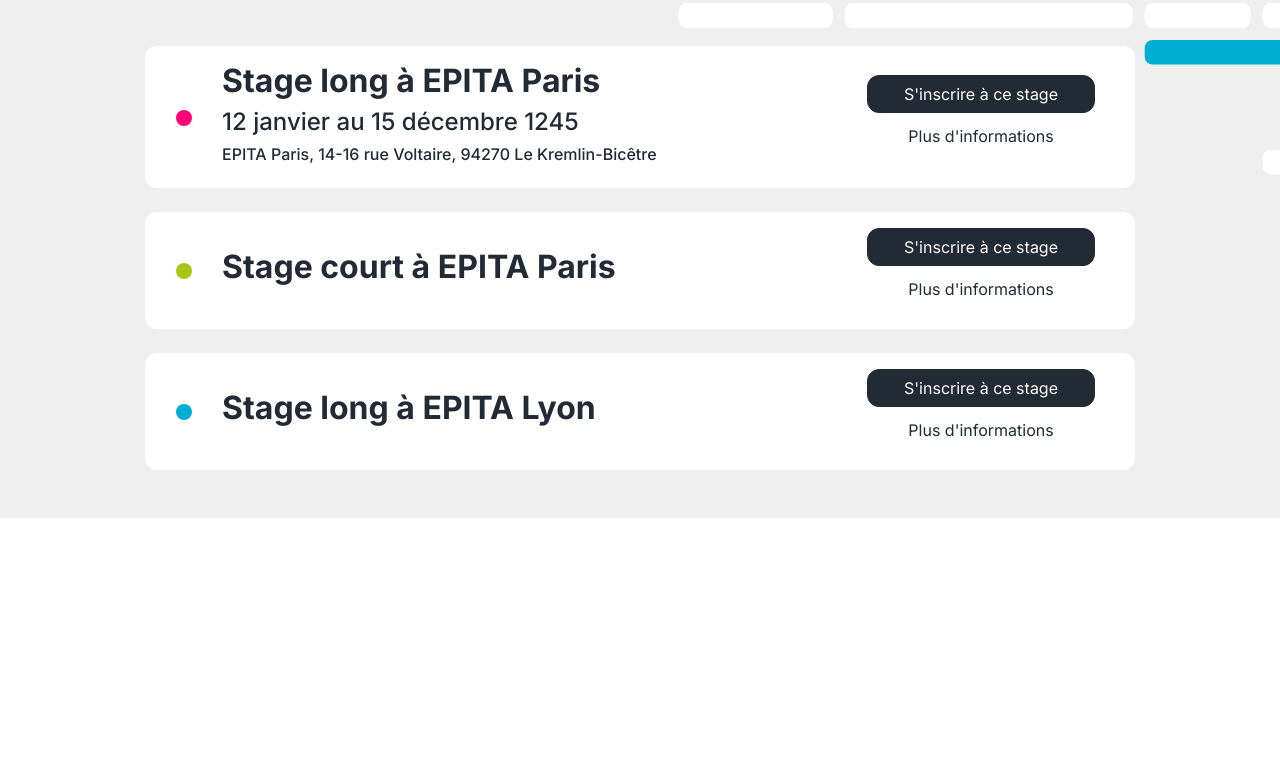
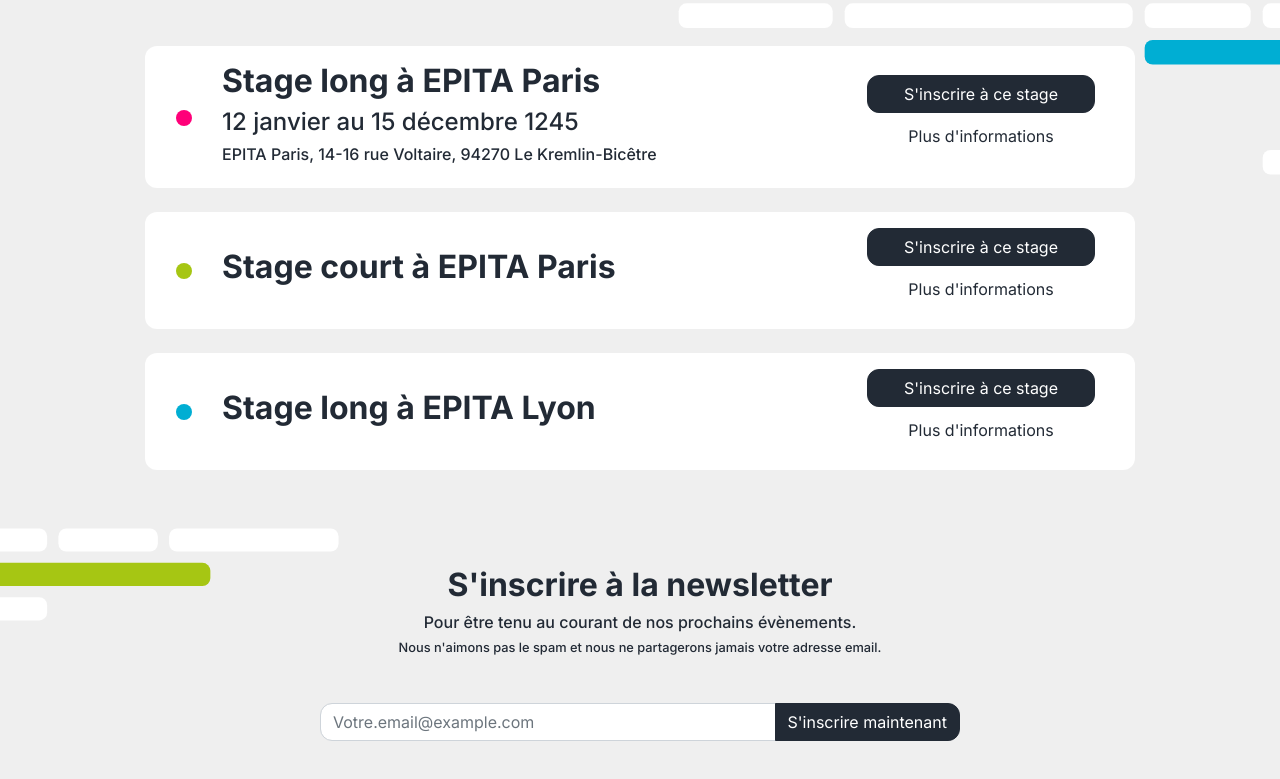
Before and after one commit to prologin/gcc-site, a Vue app in the folder front/: page / in a window 1280 px wide. Shown: the part 680-1459 px from the top of the page. Before the commit the page ends 1198 px from the top, so only its background shows below. Built offline with nearby package versions, Linux system fonts and the light colour scheme.

Commit message:
front: Add newsletter component

```diff
--- /dev/null
+++ b/front/src/components/Newsletter.vue
@@ -0,0 +1,61 @@
+<template>
+    <div class="background-style text-center py-5">
+        <h1>S'inscrire à la newsletter</h1>
+        <h3>Pour être tenu au courant de nos prochains évènements.</h3>
+        <h4>Nous n'aimons pas le spam et nous ne partagerons jamais votre adresse email.</h4>
+        <b-form class="w-50 mx-auto m-5" @submit="onSubmit">
+            <b-input-group
+                id="input-group-1"
+                label-for="input-1"
+                >
+                <b-form-input
+                    id="input-1"
+                    v-model="form.email"
+                    type="email"
+                    placeholder="Votre.email@example.com"
+                    class="rounded-input"
+                    required
+                    >
+                </b-form-input>
+                <b-input-group-append>
+                    <b-button type="submit" class="primary-button">S'inscrire maintenant</b-button>
+                </b-input-group-append>
+            </b-input-group>
+        </b-form>
+    </div>
+</template>
+
+<script>
+import Vue from 'vue'
+
+export default Vue.extend({
+  name: 'Newsletter',
+  data () {
+    return {
+      form: {
+        email: ''
+      }
+    }
+  },
+  methods: {
+    onSubmit (event) {
+      event.preventDefault()
+      alert(JSON.stringify(this.form))
+    }
+  }
+})
+</script>
+
+<style>
+.background-style {
+  background-color: #efefef;
+  background-image: url('../assets/newsletter_bg.svg');
+  background-repeat:no-repeat;
+  background-size:cover;
+}
+
+.rounded-input {
+  border-top-left-radius: var(--global-border-radius) !important;
+  border-bottom-left-radius: var(--global-border-radius) !important;
+}
+</style>
--- a/front/src/views/Home.vue
+++ b/front/src/views/Home.vue
@@ -3,6 +3,7 @@
     <Menu  />
     <HomeBanner />
     <EventList />
+    <Newsletter />
   </div>
 </template>
 
@@ -11,13 +12,15 @@ import Vue from 'vue'
 import Menu from '@/components/Menu.vue'
 import HomeBanner from '@/components/HomeBanner.vue'
 import EventList from '@/components/EventList.vue'
+import Newsletter from '@/components/Newsletter.vue'
 
 export default Vue.extend({
   name: 'Home',
   components: {
     Menu,
     HomeBanner,
-    EventList
+    EventList,
+    Newsletter
   }
 })
 </script>
```
Also changed, not shown: front/src/assets/newsletter_bg.svg.
